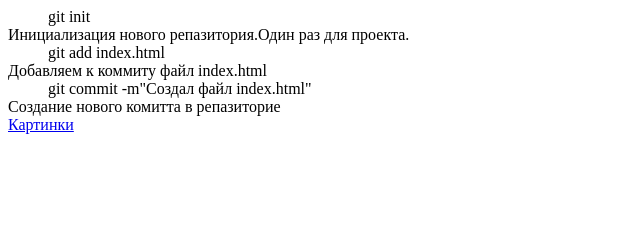
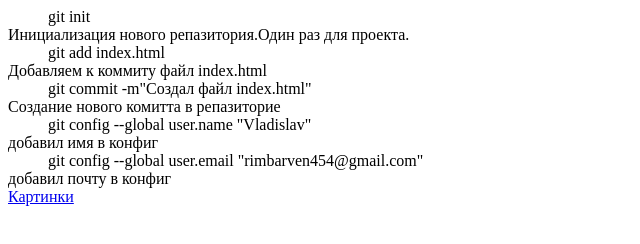
Before and after one commit to rikitok4477/lesson4, a plain HTML site: page index.html in a window 1280 px wide. Shown: the whole page, without its empty margins (0-640 px from the left). Drawn offline with Linux system fonts and the light colour scheme.

Commit message:
Создание конфига

```diff
--- a/index.html
+++ b/index.html
@@ -16,6 +16,14 @@
     <dt>
         Создание нового комитта в репазиторие
     </dt>
+    <dd> git config --global user.name "Vladislav"</dd>
+    <dt>
+        добавил имя в конфиг
+    </dt>
+    <dd>git config --global user.email "rimbarven454@gmail.com"</dd>
+    <dt>
+        добавил почту в конфиг
+    </dt>
     <a href="../lesson4/gallery.html">Картинки</a>
 
 </body>
```
